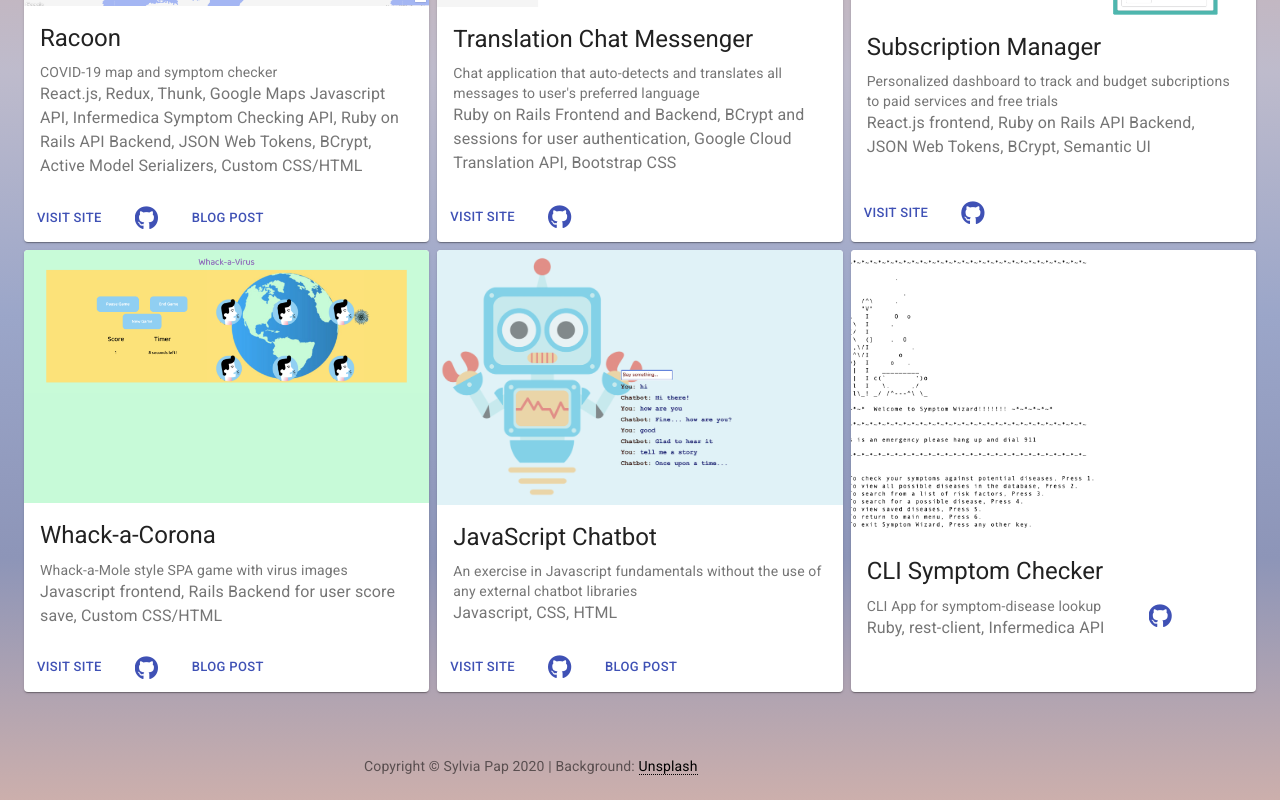
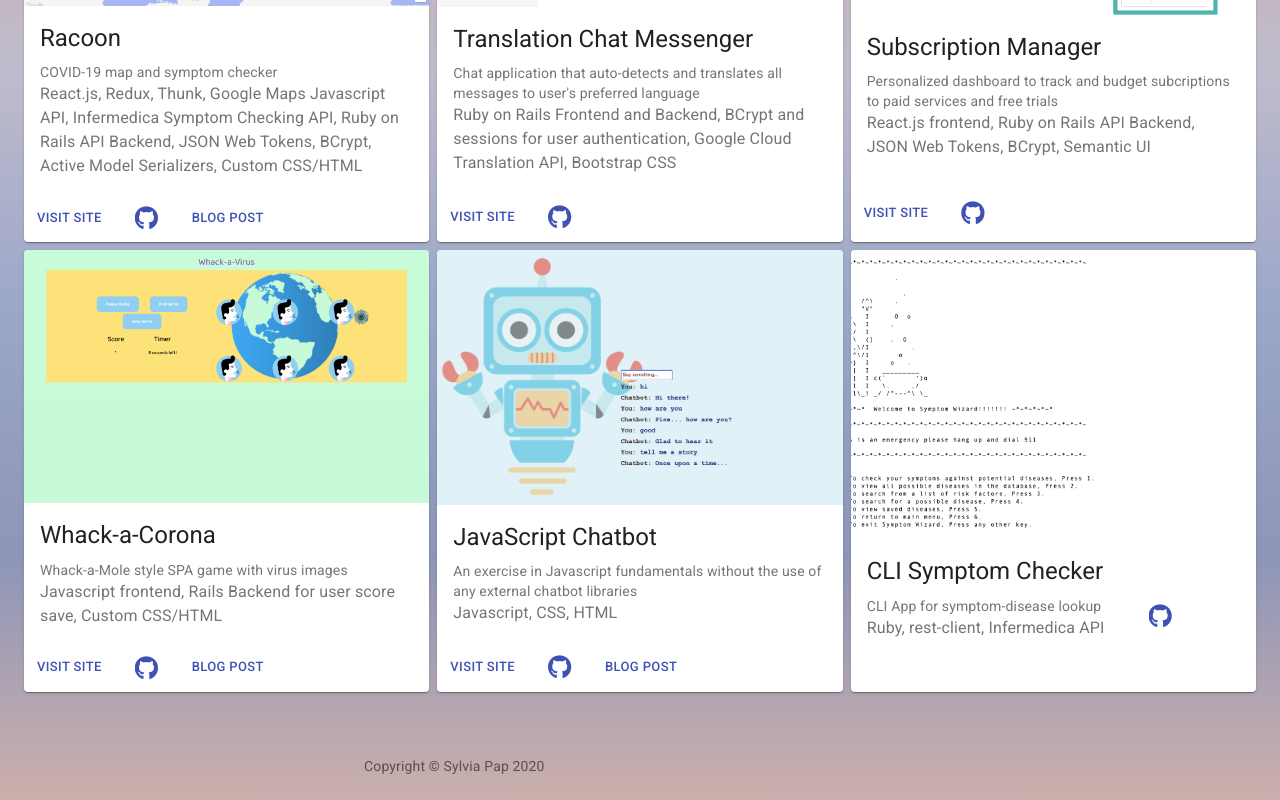
Before and after one commit to sylviapap/personal-site-react, a React (Create React App) app: page /projects in a window 1280 px wide. Shown: the part 413-1213 px from the top of the page. Built offline with nearby package versions, Linux system fonts and the light colour scheme.

Commit message:
Remove unsplash

```diff
--- a/src/components/Footer.js
+++ b/src/components/Footer.js
@@ -18,7 +18,7 @@ export default function Footer() {
       <Link color="inherit" href="https://sylviapap.com/">
         Sylvia Pap
       </Link>{' '}
-      {new Date().getFullYear()} | Background: <Link href="https://unsplash.com/photos/RsRTIofe0HE" className={classes.links}>Unsplash</Link>
+      {new Date().getFullYear()}
     </Typography>
   );
 }
```
